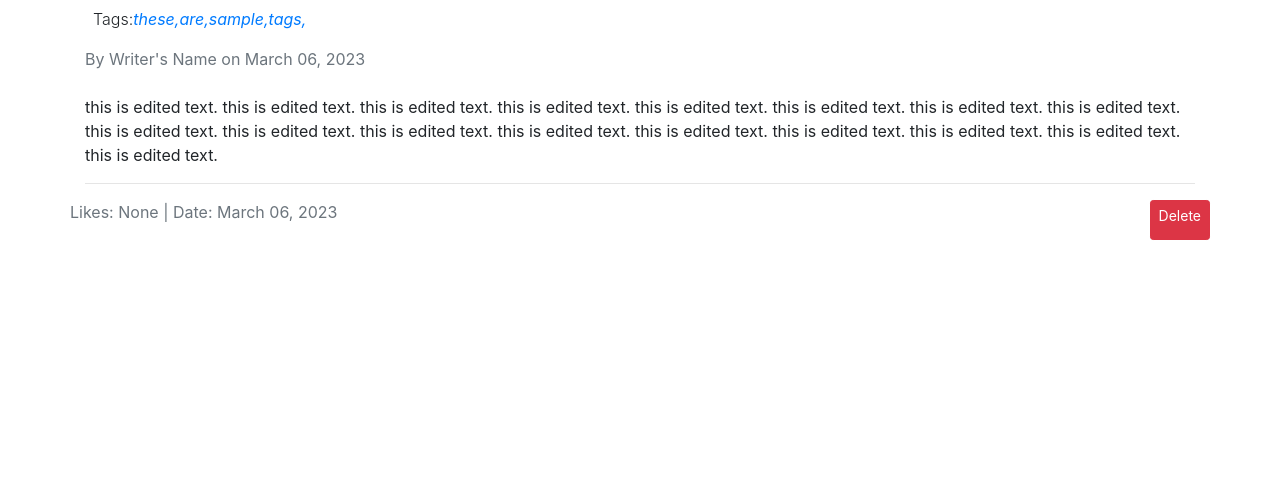
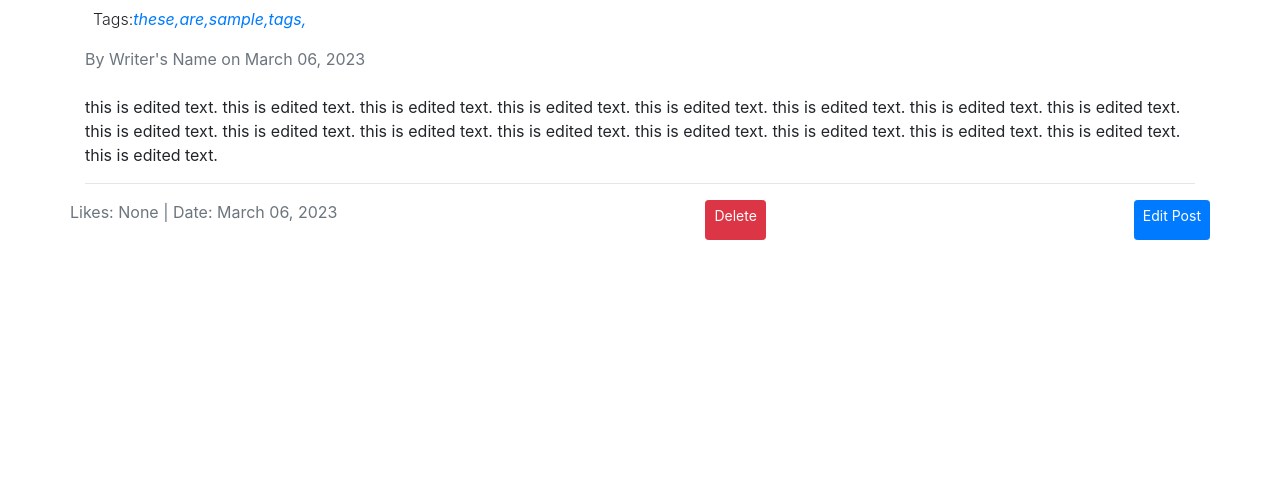
Before and after one commit to edgarmuyomba/django, a Django app: a page that uses Jotter/posts/templates/posts/postDetails.html in a window 1280 px wide. Shown: the part 137-617 px from the top of the page. Run offline with Django 4.2, Linux system fonts and the light colour scheme; data comes from the database, SQL or seed files in the repository; both versions use the stored data as it was after the commit; some libraries are stand-ins or nearby versions.

Commit message:
i can edit posts

```diff
--- a/Jotter/posts/templates/posts/postDetails.html
+++ b/Jotter/posts/templates/posts/postDetails.html
@@ -23,6 +23,7 @@
             <div class="row dateAndLikes">
                 <p class="text-muted">Likes: {{ post.likes }} | Date: {{ post.dateAdded | date:'F d, Y'}}</p>
                 <a href="{% url 'posts:deletePost' post.uuid %}" class="btn btn-danger btn-sm">Delete</a>
+                <a href="{% url 'posts:editPost' post.uuid %}" class="btn btn-primary btn-sm">Edit Post</a>
             </div>
         </div>
     </div>
--- a/Jotter/posts/views.py
+++ b/Jotter/posts/views.py
@@ -2,6 +2,7 @@ from django.shortcuts import render, redirect
 from .models import Post, Topic
 from django.views.generic import View
 from django.template.defaultfilters import slugify
+from .forms import postForm
 
 def index(request):
     posts = Post.objects.all().order_by('-dateAdded')
@@ -48,4 +49,18 @@ class createPost(View):
         return redirect('posts:index')
 
 class editPost(View):
-    pass
+    template_name = 'posts/editPost.html'
+    form = postForm
+
+    def get(self, request, uuid):
+        post = Post.objects.get(uuid=uuid)
+        form = self.form(instance=post)
+        context = {'post': post, 'form': form}
+        return render(request, self.template_name, context)
+
+    def post(self, request, uuid):
+        post = Post.objects.get(uuid=uuid)
+        form = self.form(instance=post, data=request.POST)
+        if form.is_valid():
+            form.save()
+            return redirect('posts:index')
```
Also changed, not shown: Jotter/posts/forms.py (added, +8 -0 lines), Jotter/posts/templates/posts/editPost.html (added, +10 -0 lines), Jotter/db.sqlite3.
